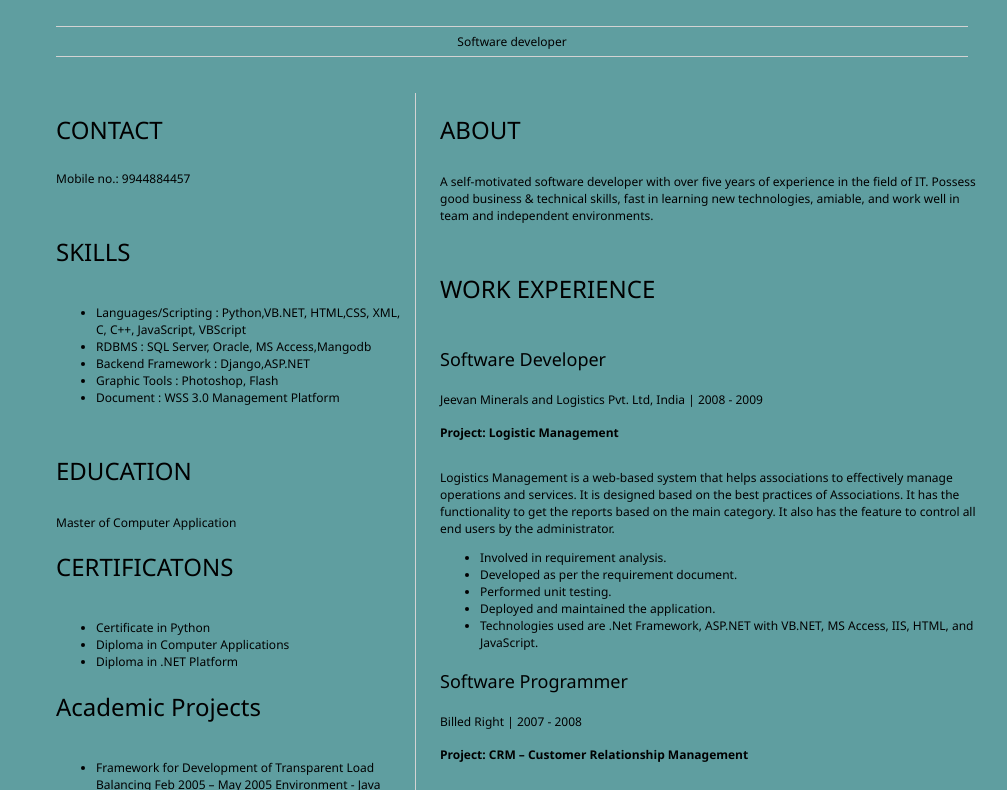
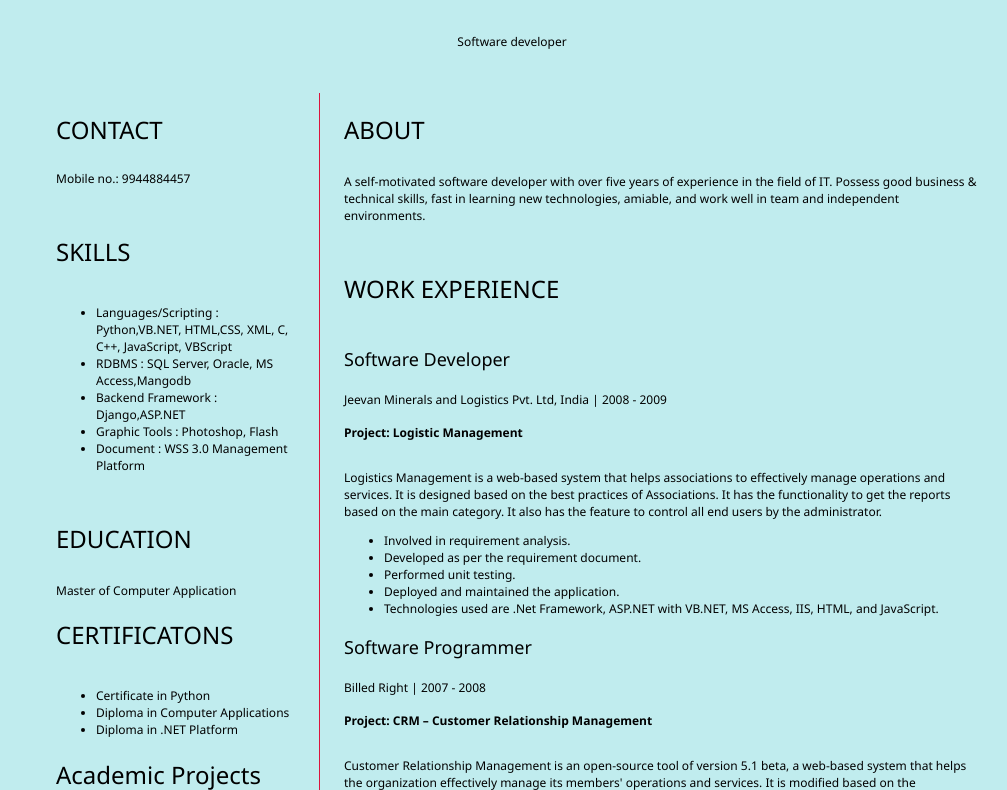
Before and after one commit to Vinu-1103/vinucv, a plain HTML site: page index.html in a window 1280 px wide. Shown: the part 183-973 px from the top of the page, without its empty margins (128-1135 px from the left). Drawn offline with Linux system fonts and the light colour scheme.

Commit message:
Update styleCV.css

```diff
--- a/styleCV.css
+++ b/styleCV.css
@@ -1,5 +1,5 @@
 body {
-    background-color:rgb(95, 158, 160);
+    background-color:rgb(192, 236, 238);
     font-family: 'Segoe UI', Tahoma, Geneva, Verdana, sans-serif;
     font-size: 12px;
     max-width: 960px;
@@ -31,7 +31,7 @@ h4 {
 
     main {
         display: grid;
-        grid-template-columns: 40% 60%;
+        grid-template-columns: 30% 70%;
         margin-top: 3em;
          }
 
@@ -56,7 +56,7 @@ p {
 
 hr {
     border: none;
-    background-color: lightgray;
+    background-color: lightgrayhsl(0, 0%, 2%);
     height: 1px;
 }
 
@@ -67,5 +67,5 @@ h1, h2, h3 {
 
 
 #mainLeft {
-    border-right: 1px solid lightgray;
+    border-right: 1px solid crimson;
 }
```
